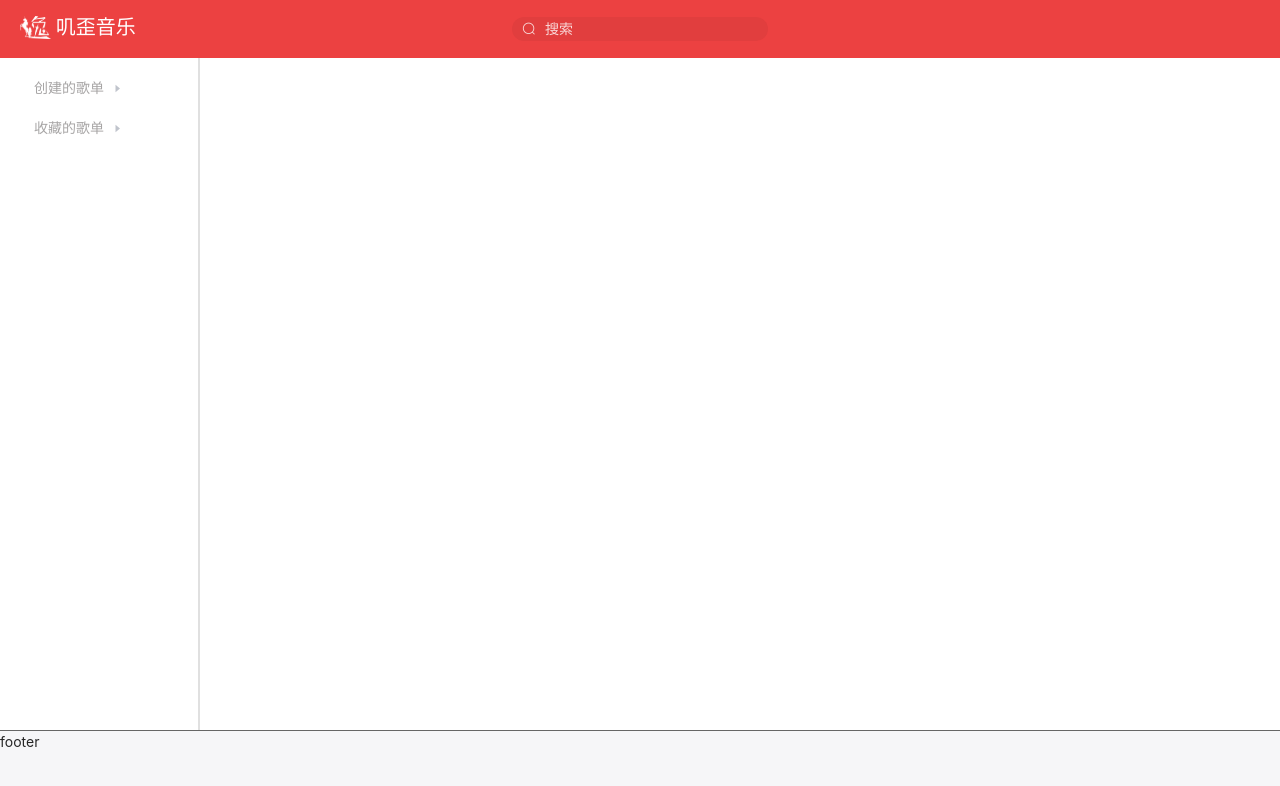
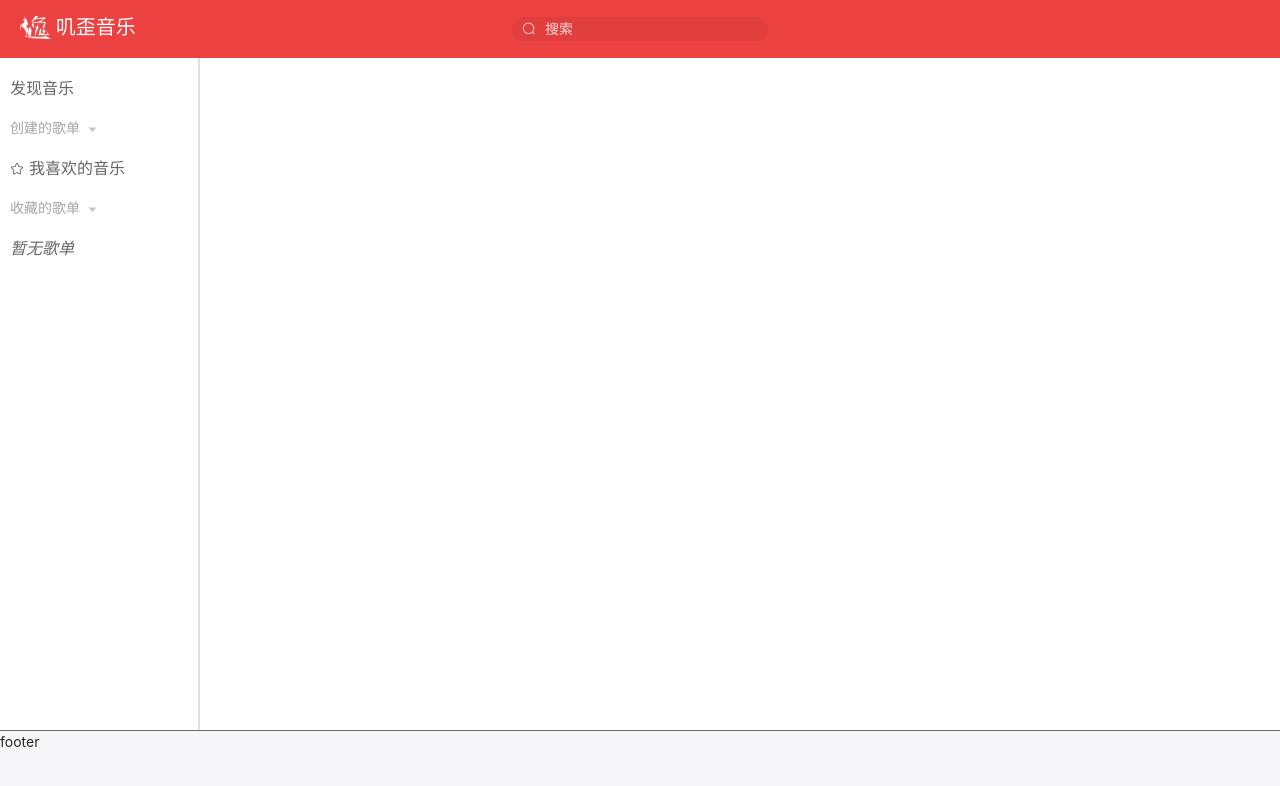
Before and after one commit to Zhang-JiaYi-0322/vue-music, a Vue app: page / in a window 1280 px wide. Shown: the top 786 px of the page. Built offline with nearby package versions, Linux system fonts and the light colour scheme.

Commit message:
update 导航栏布局

```diff
--- a/src/App/App.vue
+++ b/src/App/App.vue
@@ -17,11 +17,18 @@
           :data="navData"
           :props="defaultProps"
           @node-click="handleNodeClick"
+          :default-expand-all="true"
           class="tree"
         >
-          <template #default="{ node }">
+          <template #default="{ node, data }">
             <div class="custom-tree-node">
-              <span>{{ node.label }}</span>
+              <i
+                :class="getClass(data)"
+                :style="{ color: data.strong ? '' : '#666' }"
+              ></i>
+              <span class="label" :style="getStyle(data)">{{
+                labelFormatter(node.label)
+              }}</span>
             </div>
           </template>
         </el-tree>
--- a/src/App/index.css
+++ b/src/App/index.css
@@ -50,6 +50,9 @@
   height: 40px;
   line-height: 40px;
 }
+.pageContainer .container nav .custom-tree-node .icon {
+  margin-right: 5px;
+}
 .pageContainer .container article {
   flex: 1;
   height: 100%;
--- a/src/App/index.js
+++ b/src/App/index.js
@@ -5,20 +5,58 @@ export default {
   data() {
     return {
       navData: [
+        { label: "发现音乐", strong: true, icon: false },
         {
-          label: "创建的歌单", children: [
-            { label: "我喜欢的音乐" }
+          label: "创建的歌单", strong: false, icon: false, children: [
+            { label: "我喜欢的音乐", favorite: true },
           ]
         },
         {
-          label: "收藏的歌单", children: [{
-            label: "暂无歌单"
-          }]
+          label: "收藏的歌单", strong: false, icon: false, children: [
+            { label: "暂无歌单", icon: false }
+          ]
         }
       ]
     };
   },
-  methods: {},
+  methods: {
+    getClass(data) {
+      if (data.favorite) {
+        return "el-icon-star-off icon";
+      }
+      else if (data.strong !== false && data.icon !== false) {
+        return "el-icon-notebook-2 icon";
+      }
+      else {
+        return "";
+      }
+    },
+    getStyle(data) {
+      const style = {};
+      if (data.strong !== false) {
+        style.color = "#666";
+        style["font-size"] = "16px";
+      }
+      if (data.label == "暂无歌单") {
+        style["font-style"] = 'italic';
+      }
+      return style;
+    },
+    labelFormatter: function (text) {
+      if (text.length > 12) {
+        text = text.slice(0, 13) + "...";
+      }
+      return text;
+    },
+    loadCreatedPlayList() {
+      // let storage = JSON.parse(localStorage.getItem("createdPlayList") || "[]");
+      // this.navData[1].children.push()
+    },
+    loadSavedPlayList() {
+      // let storage = JSON.parse(localStorage.getItem("savedPlayList") || "[]");
+      // localStorage.setItem("savedPlayList", JSON.stringify(storage));
+    }
+  },
   components: {
     search,
   },
--- a/src/App/index.less
+++ b/src/App/index.less
@@ -59,6 +59,11 @@
           height     : 40px;
           line-height: 40px;
         }
+
+        .icon {
+          margin-right: 5px;
+        }
+
       }
     }
 
--- a/src/main.css
+++ b/src/main.css
@@ -2,15 +2,15 @@
 
 html,
 body {
-  margin: 0 auto;
-  padding: 0;
-  /* min-width: 1390px; */
+  margin       : 0 auto;
+  padding      : 0;
+  /* min-width : 1390px; */
   /* min-height: 685px; */
 }
 
 .el-tabs__item {
   padding-left: 30px !important;
-  color: black !important;
+  color       : black !important;
 }
 
 .el-tabs__header {
@@ -29,24 +29,26 @@ body {
 .btn-prev,
 .btn-next {
   background-color: transparent !important;
-  border: 1px solid rgb(230, 230, 230) !important;
-  border-radius: 4px !important;
-  font-weight: 400 !important;
+  border          : 1px solid rgb(230, 230, 230) !important;
+  border-radius   : 4px !important;
+  font-weight     : 400 !important;
 }
 
 li.active {
   background-color: rgb(236, 65, 65) !important;
-  color: rgb(230, 230, 230) !important;
+  color           : rgb(230, 230, 230) !important;
 }
 
 .el-tree-node__content>.el-tree-node__expand-icon {
-  position: relative;
-  left: 95px;
-  top: 1px;
+  position: absolute;
+  left    : 70px;
+  top     : 23%;
 }
 
 .el-tree-node__content {
-  height: 40px !important;
-  font-size: 14px;
-  color:  rgb(167, 165, 165);
+  position    : relative;
+  height      : 40px !important;
+  font-size   : 14px;
+  color       : rgb(167, 165, 165);
+  padding-left: 0px !important;
 }
```
